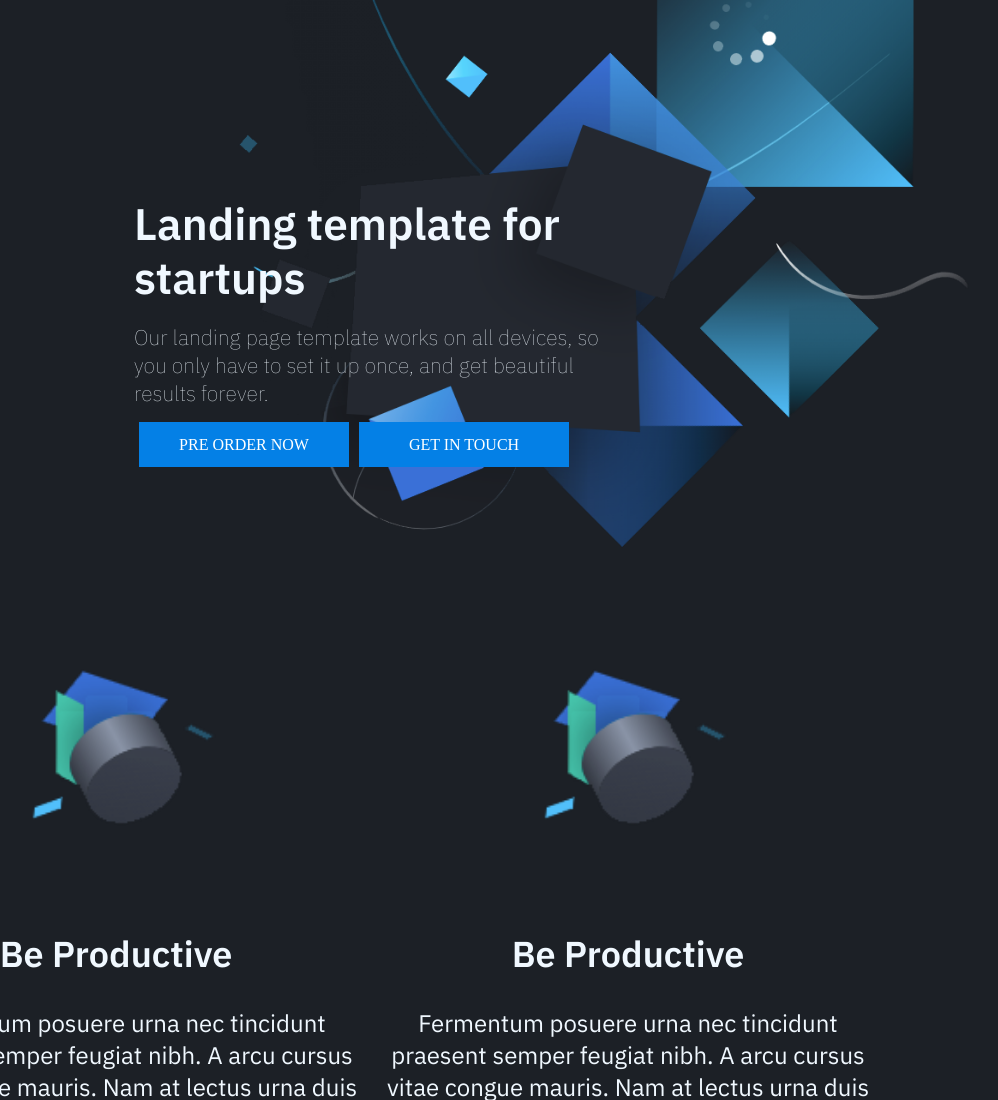
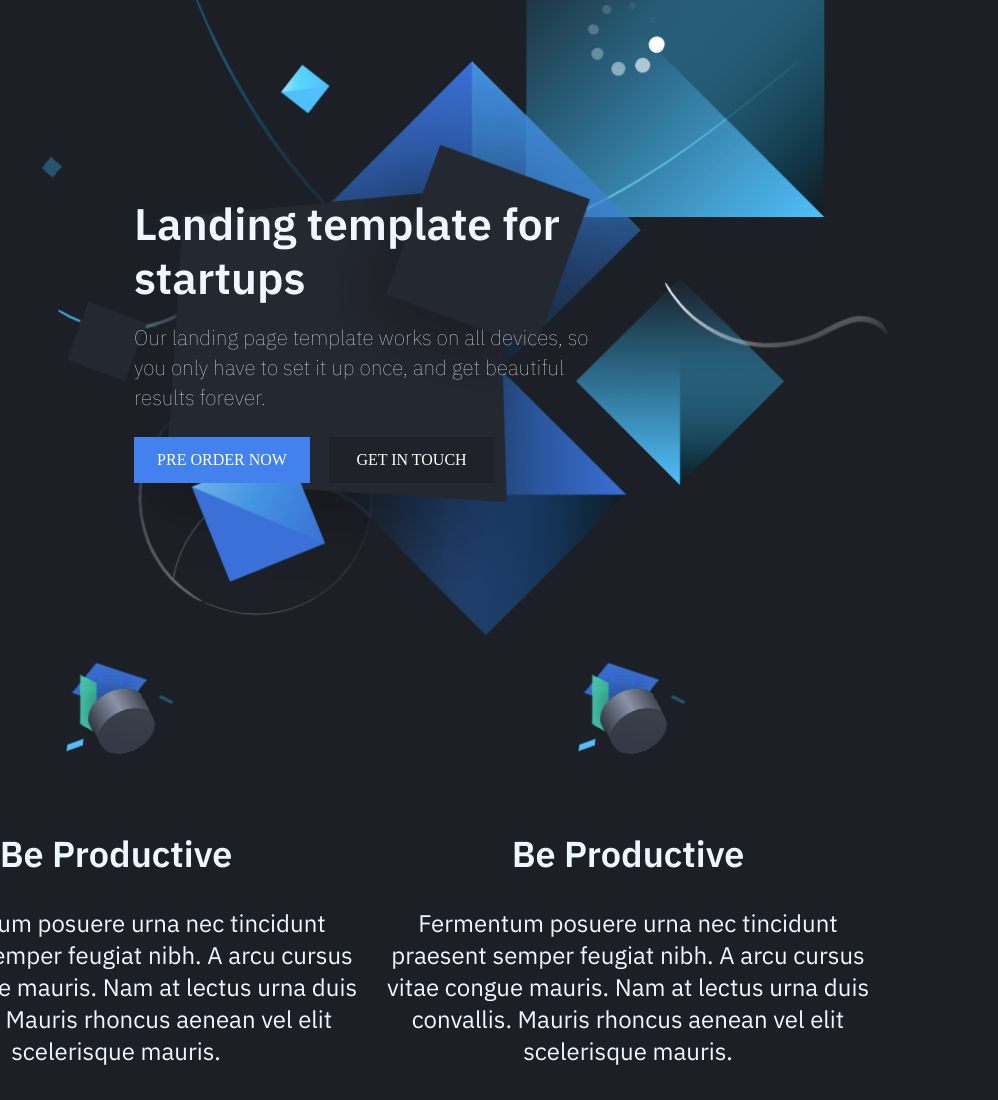
Before and after one commit to SergiusHp/responcive-task1, a plain HTML site: page index.html in a window 1280 px wide. Shown: the top 1100 px of the page, without its empty margins (273-1271 px from the left). Drawn offline with Linux system fonts and the light colour scheme.

Commit message:
change some code fix @media

```diff
--- a/style.css
+++ b/style.css
@@ -36,9 +36,9 @@ body {
     background-image: url(./jpg/11.png);
     background-size: contain;
     background-repeat: no-repeat;
-    width: 764px;
-    height: 563px;
-    right: 15px;
+    width: 900px;
+    height: 654px;
+    right: 79px;
 }
 
 .wrap_box {
@@ -70,9 +70,10 @@ body {
 }
 
 .hider-under-text {
-    font-size: 1.33rem;
+    font-size: 1.3rem;
     font-family: 'IBM Plex Sans', sans-serif;
     font-weight: 100;
+    line-height: 30px;
 }
 
 .wrap_box_text_1 {
@@ -90,15 +91,21 @@ body {
     align-items: center;
     justify-content: center;
     height: 45px;
-    margin-left: 5px;
-    margin-right: 5px;
-    background-color: rgb(4, 128, 230);
+    margin-top: 9px;
+    background-color: rgb(66 129 238);
     color: white;
     text-align: center;
     font-size: 1rem;
     border: 0;
     font-family: initial;
-    width: 210px;
+    width: 176px;
+    height: 46px;
+}
+
+.wrap_button_1 {
+    width: 165px;
+    background-color: #1f2229;
+    margin-left: 19px;
 }
 
 .middle-wrapper {
@@ -134,8 +141,8 @@ body {
     background-image: url(./jpg/mini_1.png);
     background-size: contain;
     background-repeat: no-repeat;
-    width: 250px;
-    height: 250px;
+    width: 150px;
+    height: 150px;
 }
 
 .foter {
```
